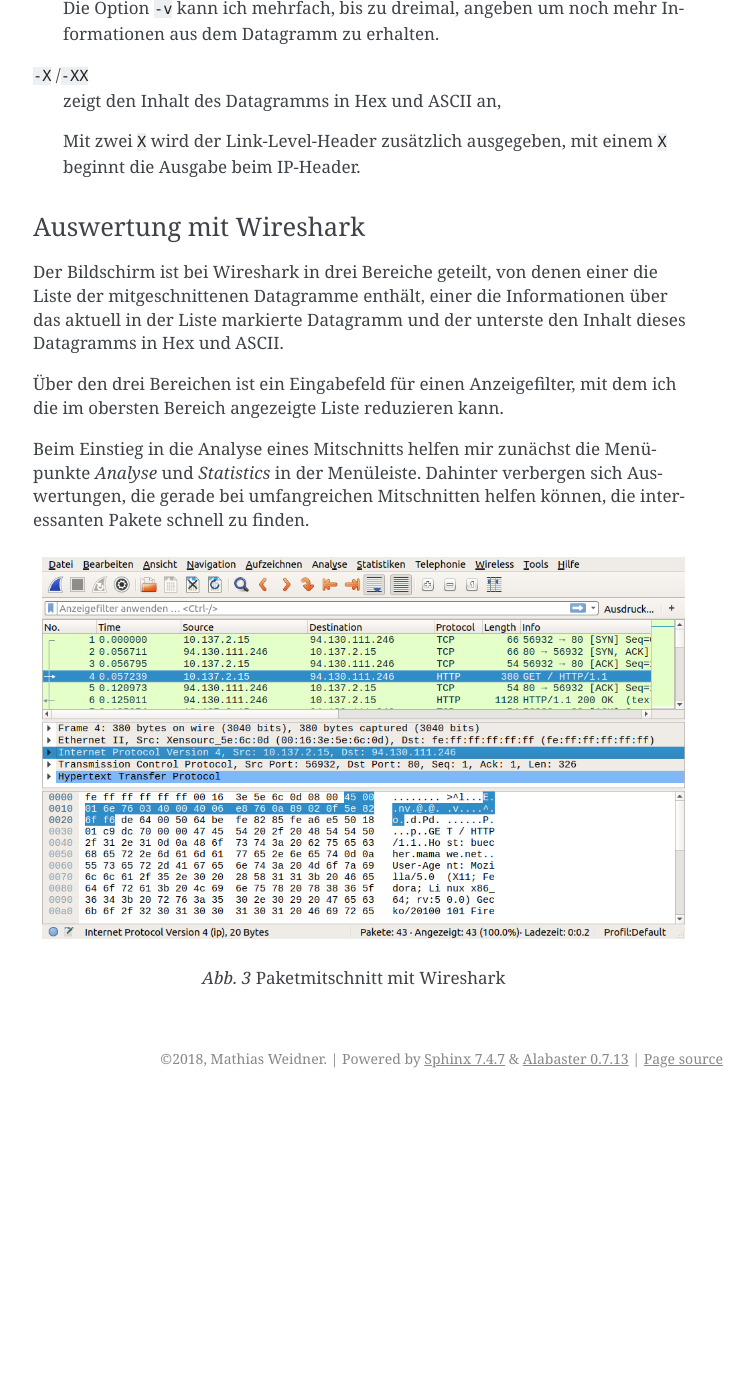
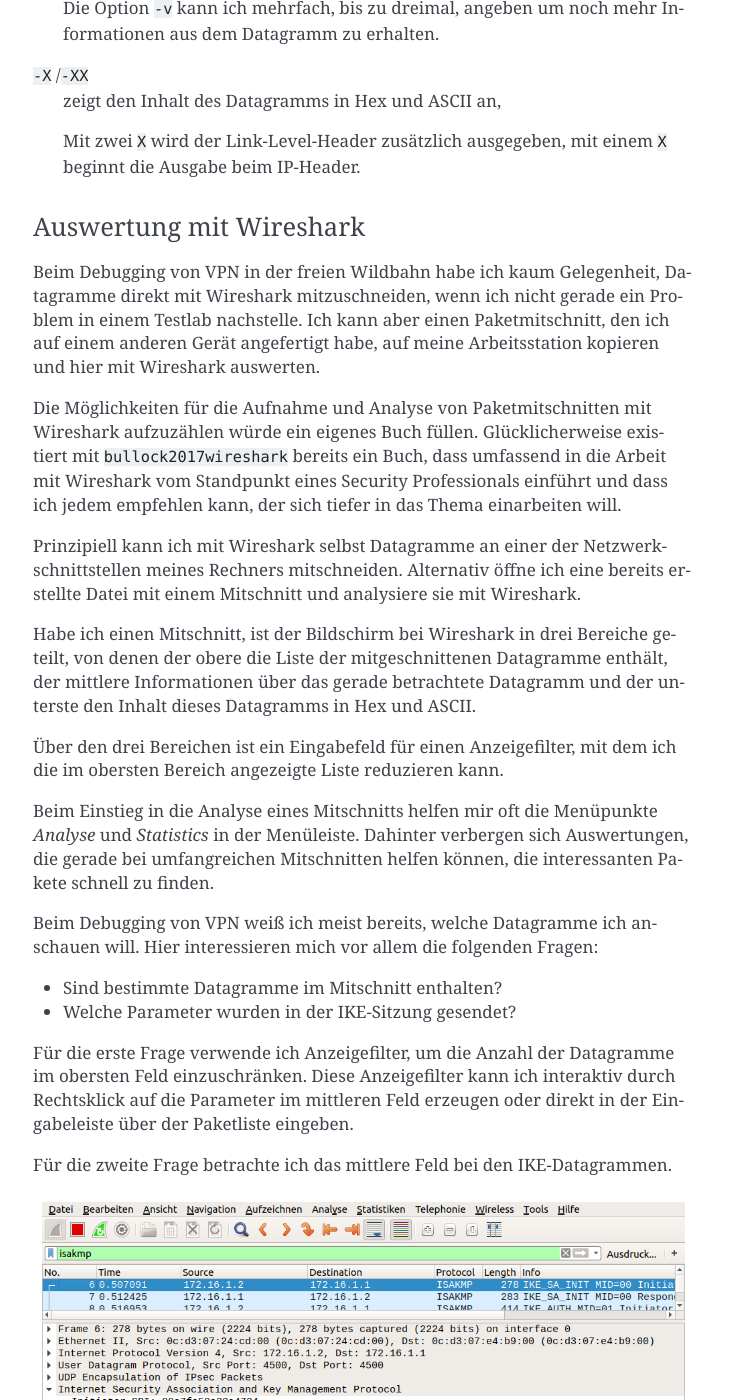
Before and after one commit to matwei-books/Fehlersuche-bei-IPsec-VPN-mit-IKEv2, a Sphinx documentation site: the page built from source/grundlagen/paketmitschnitt.rst, in a window 1280 px wide and 1400 px high, scrolled down 7829 px. Shown: the whole window, without its empty margins (387-1141 px from the left). Built offline with Sphinx 7.4.7, drawn with Linux system fonts in a browser that asks for light colours; cross-references to code outside the pages are shown as plain code; before the commit the page ends 8927 px from its top, so only the background shows below that; some of the changed text lies outside the part shown.

Commit message:
Abschnitt über Wireshark ergänzt

```diff
--- a/source/anhang/datagram-header.rst
+++ b/source/anhang/datagram-header.rst
@@ -1,3 +1,5 @@
+
+.. _appendix-datagramm-header:
 
 Datagramm-Header
 ================
--- a/source/grundlagen/paketmitschnitt.rst
+++ b/source/grundlagen/paketmitschnitt.rst
@@ -379,20 +379,67 @@
 Auswertung mit Wireshark
 ........................
 
-Der Bildschirm ist bei Wireshark in drei Bereiche geteilt, von denen
-einer die Liste der mitgeschnittenen Datagramme enthält, einer die
-Informationen über das aktuell in der Liste markierte Datagramm
+Beim Debugging von VPN in der freien Wildbahn habe ich kaum Gelegenheit,
+Datagramme direkt mit Wireshark mitzuschneiden,
+wenn ich nicht gerade ein Problem in einem Testlab nachstelle.
+Ich kann aber einen Paketmitschnitt,
+den ich auf einem anderen Gerät angefertigt habe,
+auf meine Arbeitsstation kopieren und hier mit Wireshark auswerten.
+
+Die Möglichkeiten für die Aufnahme und Analyse
+von Paketmitschnitten mit Wireshark aufzuzählen
+würde ein eigenes Buch füllen.
+Glücklicherweise existiert mit :cite:`bullock2017wireshark`
+bereits ein Buch,
+dass umfassend in die Arbeit mit Wireshark
+vom Standpunkt eines Security Professionals einführt
+und dass ich jedem empfehlen kann,
+der sich tiefer in das Thema einarbeiten will.
+
+Prinzipiell kann ich mit Wireshark selbst
+Datagramme an einer der Netzwerkschnittstellen meines Rechners mitschneiden.
+Alternativ öffne ich eine bereits erstellte Datei mit einem Mitschnitt
+und analysiere sie mit Wireshark.
+
+Habe ich einen Mitschnitt,
+ist der Bildschirm bei Wireshark in drei Bereiche geteilt,
+von denen der obere die Liste der mitgeschnittenen Datagramme enthält,
+der mittlere Informationen über das gerade betrachtete Datagramm
 und der unterste den Inhalt dieses Datagramms in Hex und ASCII.
 
 Über den drei Bereichen ist ein Eingabefeld für einen Anzeigefilter,
 mit dem ich die im obersten Bereich angezeigte Liste reduzieren kann.
 
-Beim Einstieg in die Analyse eines Mitschnitts helfen mir zunächst die
-Menüpunkte *Analyse* und *Statistics* in der Menüleiste.
+Beim Einstieg in die Analyse eines Mitschnitts helfen mir
+oft die Menüpunkte *Analyse* und *Statistics* in der Menüleiste.
 Dahinter verbergen sich Auswertungen, die gerade bei umfangreichen
 Mitschnitten helfen können, die interessanten Pakete schnell zu finden.
 
-.. figure:: /images/wireshark-datagram-http.png
+.. raw:: latex
+
+   \clearpage
+
+Beim Debugging von VPN weiß ich meist bereits,
+welche Datagramme ich anschauen will.
+Hier interessieren mich vor allem die folgenden Fragen:
+
+* Sind bestimmte Datagramme im Mitschnitt enthalten?
+* Welche Parameter wurden in der IKE-Sitzung gesendet?
+
+Für die erste Frage verwende ich Anzeigefilter,
+um die Anzahl der Datagramme im obersten Feld einzuschränken.
+Diese Anzeigefilter kann ich interaktiv
+durch Rechtsklick auf die Parameter im mittleren Feld erzeugen
+oder direkt in der Eingabeleiste über der Paketliste eingeben.
+
+Für die zweite Frage betrachte ich das mittlere Feld
+bei den IKE-Datagrammen.
+
+.. figure:: /images/wireshark-datagram-ikev2.png
    :alt: Paketmitschnitt mit Wireshark
 
    Paketmitschnitt mit Wireshark
+
+Die Dissektoren von Wireshark erlauben mir,
+die gesendeten Parameter genau zu verifizieren.
+Dabei hilft mir das Kapitel :ref:`appendix-datagramm-header` im Anhang.
```
Also changed, not shown: source/images/wireshark-datagram-ikev2.png (added).
